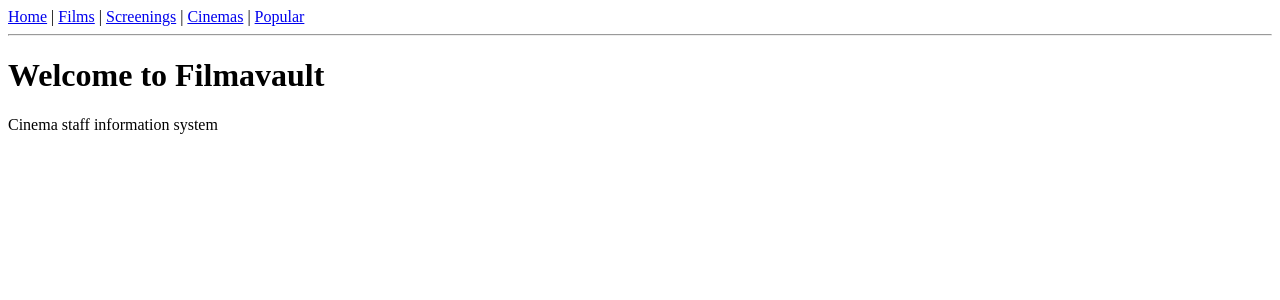
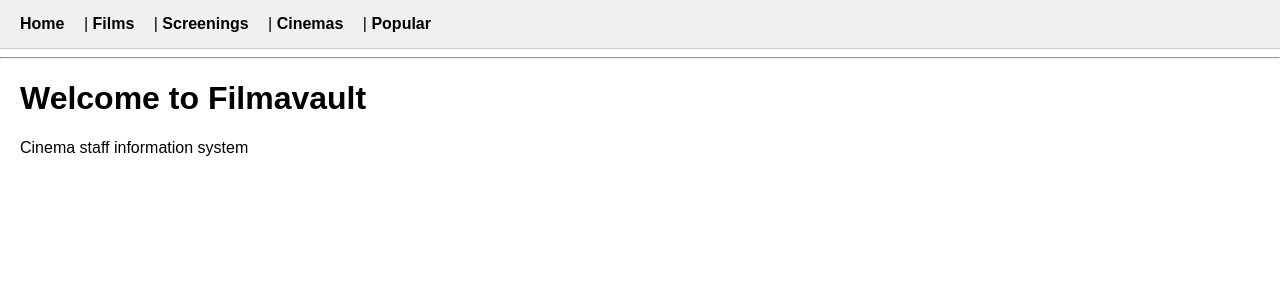
Before and after one commit to MasterChinchou/Filmavault, a Flask app: page / in a window 1280 px wide. Shown: the top 300 px of the page. Run offline with Flask 3, Linux system fonts and the light colour scheme.

Commit message:
stlysheet and linked it accross all pages

```diff
--- /dev/null
+++ b/static/style.css
@@ -0,0 +1,41 @@
+body {
+    font-family: Arial, sans-serif;
+    margin: 0;
+    padding: 0;
+}
+
+nav {
+    background-color: #f0f0f0;
+    padding: 15px 20px;
+    border-bottom: 1px solid #ccc;
+}
+
+nav a {
+    margin-right: 15px;
+    text-decoration: none;
+    color: #000000;
+    font-weight: bold;
+}
+
+h1 {
+    padding: 0 20px;
+}
+
+p {
+    padding: 0 20px;
+}
+
+table {
+    border-collapse: collapse;
+    margin: 20px;
+}
+
+th, td {
+    border: 1px solid #999;
+    padding: 8px 12px;
+    text-align: left;
+}
+
+th {
+    background-color: #f0f0f0;
+}
--- a/templates/cinemas.html
+++ b/templates/cinemas.html
@@ -2,6 +2,7 @@
 <html>
 <head>
     <title>Filmavault - Cinemas</title>
+    <link rel="stylesheet" href="{{ url_for('static', filename='style.css') }}">
 </head>
 <body>
     <h1>Our Cinemas</h1>
--- a/templates/films.html
+++ b/templates/films.html
@@ -2,6 +2,7 @@
 <html>
 <head>
     <title>Filmavault - Films</title>
+    <link rel="stylesheet" href="{{ url_for('static', filename='style.css') }}">
 </head>
 <body>
     <h1>All Films</h1>
--- a/templates/home.html
+++ b/templates/home.html
@@ -2,6 +2,7 @@
 <html>
 <head>
     <title>Filmavault - Home</title>
+    <link rel="stylesheet" href="{{ url_for('static', filename='style.css') }}">
 </head>
 <body>
     {% include "nav.html" %}
--- a/templates/popular.html
+++ b/templates/popular.html
@@ -2,6 +2,7 @@
 <html>
 <head>
     <title>Filmavault - Popular Films</title>
+    <link rel="stylesheet" href="{{ url_for('static', filename='style.css') }}">
 </head>
 <body>
     <h1>Most Popular Films</h1>
--- a/templates/screenings.html
+++ b/templates/screenings.html
@@ -2,6 +2,7 @@
 <html>
 <head>
     <title>Filmavault - Screenings</title>
+    <link rel="stylesheet" href="{{ url_for('static', filename='style.css') }}">
 </head>
 <body>
     <h1>What's Showing</h1>
```
